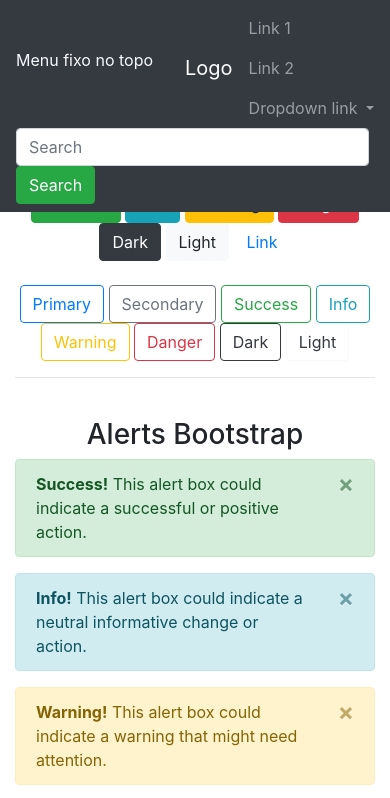
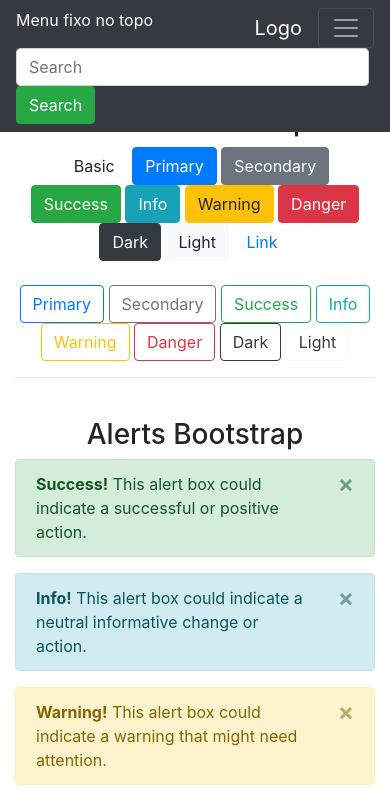
Before and after one commit to p4lad1n030/WorkanaJob, a plain HTML site: page componentesBootstrap.html in a window 390 px wide. Shown: the top 798 px of the page. Drawn offline with nearby package versions, Linux system fonts and the light colour scheme.

Commit message:
Add files via upload

```diff
--- a/componentesBootstrap.html
+++ b/componentesBootstrap.html
@@ -13,9 +13,12 @@
       <nav class="navbar navbar-expand-sm bg-dark navbar-dark fixed-top text-light">
         <p class="mr-auto">Menu fixo no topo</p>
         <a class="navbar-brand" href="#">Logo</a>
-
+        <button class="navbar-toggler" type="button" data-toggle="collapse" data-target="#collapsibleNavbar">
+          <span class="navbar-toggler-icon"></span>
+        </button>
         <!-- Links -->
-        <ul class="navbar-nav">
+        <div class="collapse navbar-collapse" id="collapsibleNavbar">
+          <ul class="navbar-nav">
           <li class="nav-item">
             <a class="nav-link" href="#">Link 1</a>
           </li>
@@ -34,7 +37,8 @@
               <a class="dropdown-item" href="#">Link 3</a>
             </div>
           </li>
-        </ul>
+        </ul></div>
+
         <form class="form-inline" action="/action_page.php">
           <input class="form-control mr-sm-2" type="text" placeholder="Search">
           <button class="btn btn-success" type="submit">Search</button>
```
